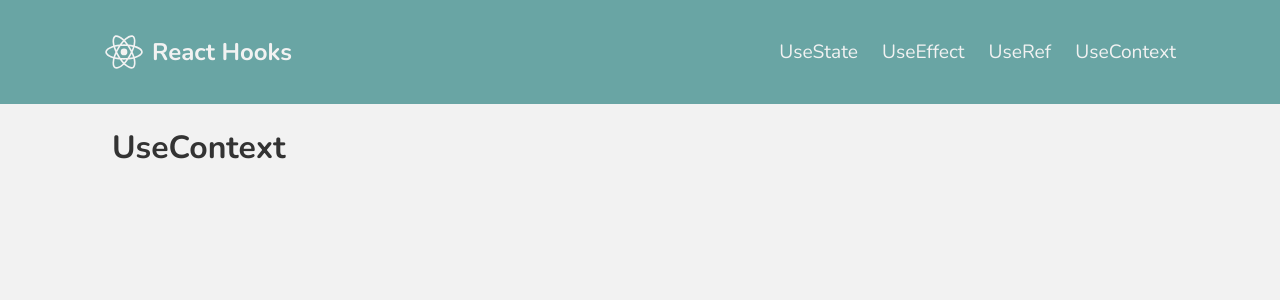
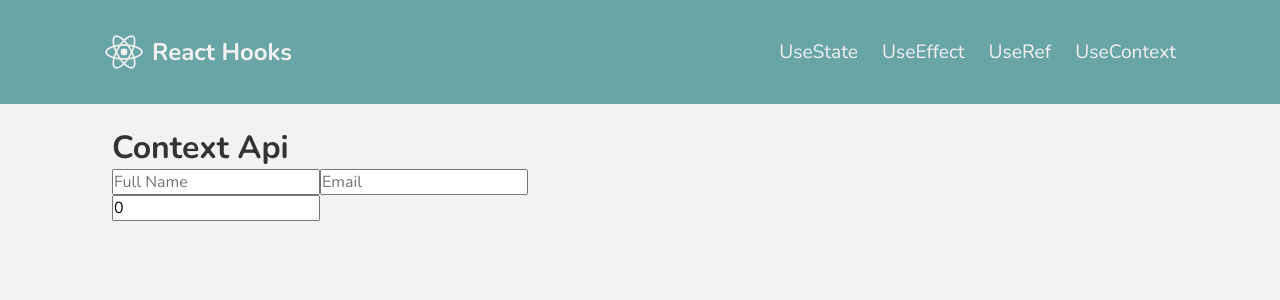
Before and after one commit to thiagowilliam/estudy-hooks, a React (Vite) app: page /useContext in a window 1280 px wide. Shown: the top 300 px of the page. Built offline with nearby package versions, Linux system fonts and the light colour scheme.

Commit message:
feat: context api

```diff
--- /dev/null
+++ b/src/Store/UserContext/index.tsx
@@ -0,0 +1,36 @@
+import React, { createContext, useState } from 'react'
+
+type User = {
+  fullName: string
+  email: string
+  score: number
+}
+
+interface IUserContext {
+  user: User
+  updateUser: (updatedData: Partial<User>) => void
+}
+
+export const UserContext = createContext<IUserContext | null>(null)
+
+export const UserContextProvider = ({
+  children,
+}: {
+  children: React.ReactNode
+}) => {
+  const [user, setUser] = useState<User>({
+    fullName: '',
+    email: '',
+    score: 0,
+  })
+
+  const updateUser = (data: Partial<User>) => {
+    setUser((prev) => ({ ...prev, ...data }))
+  }
+
+  return (
+    <UserContext.Provider value={{ user, updateUser }}>
+      {children}
+    </UserContext.Provider>
+  )
+}
--- /dev/null
+++ b/src/components/Context/Profile.tsx
@@ -0,0 +1,22 @@
+import { useContext } from 'react'
+import { UserContext } from '../../Store/UserContext'
+
+export function Profile() {
+  const context = useContext(UserContext)
+  return (
+    <div>
+      <input
+        type="text"
+        value={context?.user.fullName}
+        onChange={(ev) => context?.updateUser({ fullName: ev.target.value })}
+        placeholder="Full Name"
+      />
+      <input
+        type="email"
+        value={context?.user.email}
+        onChange={(ev) => context?.updateUser({ email: ev.target.value })}
+        placeholder="Email"
+      />
+    </div>
+  )
+}
--- /dev/null
+++ b/src/components/Context/ScoreCard.tsx
@@ -0,0 +1,18 @@
+import { useContext } from 'react'
+import { UserContext } from '../../Store/UserContext'
+
+export function ScoreCard() {
+  const context = useContext(UserContext)
+  return (
+    <div>
+      <input
+        type="number"
+        value={context?.user.score}
+        onChange={(ev) =>
+          context?.updateUser({ score: parseInt(ev.target.value) })
+        }
+        placeholder="Score"
+      />
+    </div>
+  )
+}
--- a/src/main.tsx
+++ b/src/main.tsx
@@ -1,9 +1,12 @@
 import React from 'react'
 import ReactDOM from 'react-dom/client'
 import { App } from './App'
+import { UserContextProvider } from './Store/UserContext'
 
 ReactDOM.createRoot(document.getElementById('root') as HTMLElement).render(
   <React.StrictMode>
-    <App />
+    <UserContextProvider>
+      <App />
+    </UserContextProvider>
   </React.StrictMode>,
 )
--- a/src/pages/UseContext/index.tsx
+++ b/src/pages/UseContext/index.tsx
@@ -1,7 +1,12 @@
+import { Profile } from '../../components/Context/Profile'
+import { ScoreCard } from '../../components/Context/ScoreCard'
+
 export default function UseContextHook() {
   return (
     <div>
-      <h1>UseContext</h1>
+      <h1>Context Api</h1>
+      <Profile />
+      <ScoreCard />
     </div>
   )
 }
```
